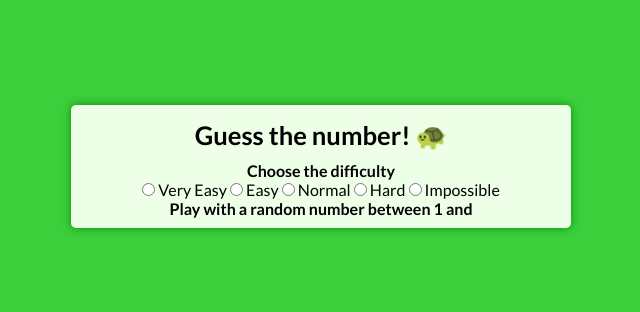
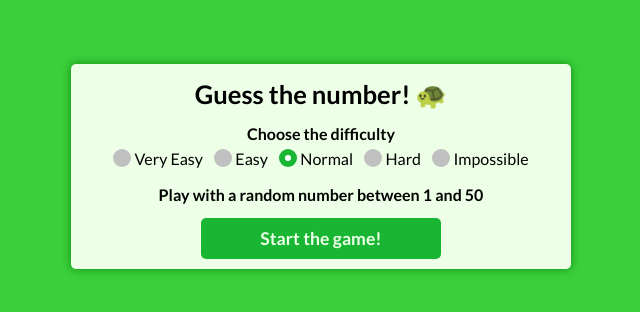
Before and after one commit to luizhf42/number-guessing-game, a Vue app: page / in a window 1280 px wide. Shown: the part 234-546 px from the top of the page, without its empty margins (319-959 px from the left). Built offline with nearby package versions, Linux system fonts and the light colour scheme.

Commit message:
starting the button

```diff
--- a/src/App.vue
+++ b/src/App.vue
@@ -19,11 +19,6 @@ export default {
   components: {
     InitialScreen,
   },
-  data() {
-    return {
-      difficulty: "hard",
-      gameHasStarted: false,
-    };
-  },
+
 };
 </script>
--- /dev/null
+++ b/src/components/Button.vue
@@ -0,0 +1,42 @@
+<template>
+  <button @click="buttonClick()">{{ text }}</button>
+</template>
+
+<script>
+export default {
+  name: "Button",
+  props: {
+    text: String,
+    gameHasStarted: Boolean,
+  },
+  methods: {
+    buttonClick() {
+      if (!this.gameHasStarted) {
+        this.gameHasStarted = true;
+        console.log(this.gameHasStarted);
+      }
+    },
+  },
+};
+</script>
+
+<style lang="scss" scoped>
+@use "../App.scss";
+
+button {
+  cursor: pointer;
+  border: 0;
+  background: App.$button;
+  color: App.$main-bg;
+  width: 50%;
+  padding: 10px;
+  font-weight: 700;
+  font-size: 1.1rem;
+  border-radius: 5px;
+  transition: 0.3s;
+
+  &:hover {
+    background: App.$button-hover;
+  }
+}
+</style>
--- a/src/components/InitialScreen.vue
+++ b/src/components/InitialScreen.vue
@@ -2,24 +2,50 @@
   <div class="initial-screen" v-if="!gameHasStarted">
     <h2>Choose the difficulty</h2>
     <div class="difficulties">
-      <label>
-        <input type="radio" name="difficulty" id="very-easy" />
+      <label id="oi">
+        <input
+          @click="changeDifficulty($event)"
+          type="radio"
+          name="difficulty"
+          id="very-easy"
+        />
         <span class="checkmark"></span> Very Easy
       </label>
       <label>
-        <input type="radio" name="difficulty" id="easy" />
+        <input
+          @click="changeDifficulty($event)"
+          type="radio"
+          name="difficulty"
+          id="easy"
+        />
         <span class="checkmark"></span> Easy
       </label>
       <label>
-        <input type="radio" name="difficulty" id="normal" />
+        <input
+          @click="changeDifficulty($event)"
+          type="radio"
+          name="difficulty"
+          id="normal"
+          checked
+        />
         <span class="checkmark"></span> Normal
       </label>
       <label>
-        <input type="radio" name="difficulty" id="hard" />
+        <input
+          @click="changeDifficulty($event)"
+          type="radio"
+          name="difficulty"
+          id="hard"
+        />
         <span class="checkmark"></span> Hard
       </label>
       <label>
-        <input type="radio" name="difficulty" id="very-hard" />
+        <input
+          @click="changeDifficulty($event)"
+          type="radio"
+          name="difficulty"
+          id="very-hard"
+        />
         <span class="checkmark"></span> Impossible
       </label>
     </div>
@@ -38,13 +64,90 @@
         startTheGame="{startTheGame}"
       /> -->
   </div>
+  <Button text="Start the game!" :gameHasStarted="gameHasStarted" />
 </template>
 
 <script>
+import Button from "./Button.vue";
 export default {
   name: "InitialScreen",
+  components: {
+    Button,
+  },
+  methods: {
+    changeDifficulty(event) {
+      this.difficulty = event.target.id;
+    },
+  },
+  data() {
+    return {
+      difficulty: "normal",
+      gameHasStarted: false,
+    };
+  },
 };
 </script>
 
-<style>
+<style lang="scss" scoped>
+@use "../App.scss";
+
+.initial-screen {
+  width: 100%;
+  margin: 4px 0;
+  .difficulties {
+    margin: 6px auto 12px;
+    width: 90%;
+    @include App.flex(row, space-evenly);
+    flex-wrap: wrap;
+    gap: 3px;
+
+    label {
+      @include App.flex(row);
+      position: relative;
+      margin-bottom: 5px;
+
+      input {
+        position: absolute;
+        opacity: 0;
+        cursor: pointer;
+        height: 0;
+        width: 0;
+
+        &:checked ~ .checkmark {
+          background-color: App.$checkmark-checked;
+
+          &:after {
+            display: block;
+          }
+        }
+      }
+
+      .checkmark {
+        transition: 0.3s;
+        display: inline-block;
+        height: 18px;
+        width: 18px;
+        background-color: App.$checkmark;
+        border-radius: 50%;
+        margin-right: 3px;
+
+        &:after {
+          content: "";
+          position: absolute;
+          display: none;
+          top: 6px;
+          left: 6px;
+          width: 6px;
+          height: 6px;
+          border-radius: 50%;
+          background: white;
+        }
+      }
+
+      &:hover input:not(:checked) ~ .checkmark {
+        background-color: App.$checkmark-hover;
+      }
+    }
+  }
+}
 </style>
```
